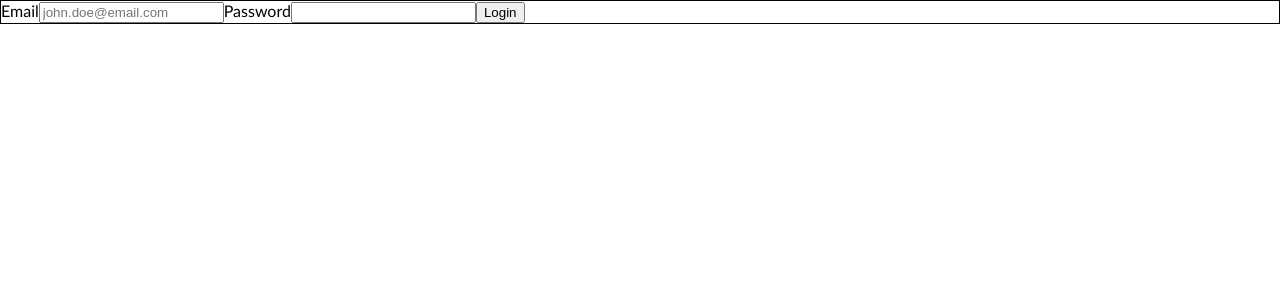
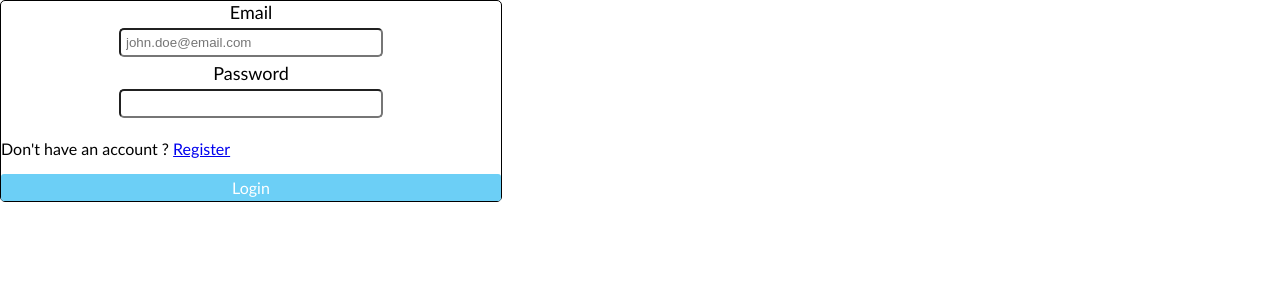
Before and after one commit to DevThibautMonin/frontend-expense-manager, a React (Create React App) app: page / in a window 1280 px wide. Shown: the top 300 px of the page. Built offline with nearby package versions, Linux system fonts and the light colour scheme.

Commit message:
update: login style + loading data after response

```diff
--- a/src/components/Authentication/LoginForm.js
+++ b/src/components/Authentication/LoginForm.js
@@ -1,7 +1,9 @@
 import { useRef, useState } from "react"
 import { useNavigate } from "react-router"
+import { Link } from "react-router-dom"
 import { login } from "../../services/authentication.service"
 import styles from './LoginForm.module.css'
+import Button from '../UI/Button'
 
 const LoginForm = () => {
   const navigate = useNavigate()
@@ -17,10 +19,12 @@ const LoginForm = () => {
       return
     }
 
-    login(emailRef.current.value, passwordRef.current.value)
-    emailRef.current.value = ''
-    passwordRef.current.value = ''
-    navigate('/expenses')
+    const request = login(emailRef.current.value, passwordRef.current.value)
+    request.then(() => {
+      emailRef.current.value = ''
+      passwordRef.current.value = ''
+      navigate('/expenses')
+    })
 
   }
 
@@ -30,7 +34,8 @@ const LoginForm = () => {
       <input className={error ? styles.invalid : ''} id="email" type="text" placeholder="john.doe@email.com" ref={emailRef} />
       <label htmlFor="password">Password</label>
       <input className={error ? styles.invalid : ''} id="password" type="password" ref={passwordRef} />
-      <button type="submit">Login</button>
+      <p>Don't have an account ? <Link to='/register'>Register</Link></p>
+      <Button type="submit">Login</Button>
     </form>
   )
 }
--- a/src/components/Authentication/LoginForm.module.css
+++ b/src/components/Authentication/LoginForm.module.css
@@ -1,5 +1,22 @@
 .form {
   border: 1px solid black;
+  width: 500px;
+  display: flex;
+  flex-direction: column;
+  border-radius: 5px;
+}
+
+.form input {
+  width: 50%;
+  align-self: center;
+  padding: 1%;
+  margin: 1%;
+  border-radius: 5px;
+}
+
+.form label {
+  align-self: center;
+  font-size: large;
 }
 
 .invalid {
```
